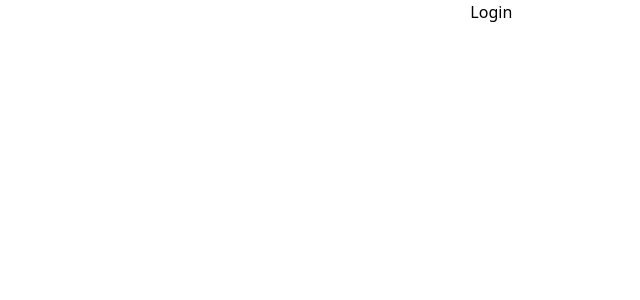
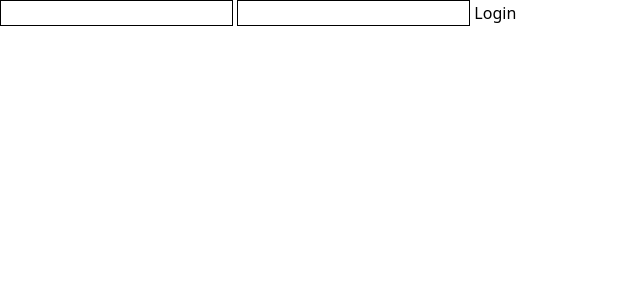
Before and after one commit to LakerHacks25-TCG/tcg, a SvelteKit app in the folder frontend/: page /login in a window 1280 px wide. Shown: the top 300 px of the page, without its empty margins (0-640 px from the left). Built offline with nearby package versions, Linux system fonts and the light colour scheme.

Commit message:
make textboxes visible

```diff
--- a/frontend/src/app.css
+++ b/frontend/src/app.css
@@ -97,3 +97,11 @@
     grid-template-columns: 45% 45%;
     grid-template-rows: 45% 45%;
 }
+
+.textbox-input {
+    border: 1px solid black;
+}
+
+.textbox-input {
+    border: 1px solid black;
+}
--- a/frontend/src/routes/+page.svelte
+++ b/frontend/src/routes/+page.svelte
@@ -41,6 +41,6 @@
     }
 </script>
 
-<input type="text" bind:value={roomName}>
+<input class="textbox-input" type="text" bind:value={roomName}>
 <button onclick={create}>Create Room</button>
 <button onclick={join}>Join Room</button>
--- a/frontend/src/routes/login/+page.svelte
+++ b/frontend/src/routes/login/+page.svelte
@@ -1,10 +1,11 @@
 <script>
     import { goto } from '$app/navigation';
+	import { backendURL } from '$lib/config';
 
     let username = $state(''), password = $state('')
 
     async function handleLogin() {
-        const res = await fetch('http://localhost:8080/login', {
+        const res = await fetch(backendURL + '/login', {
             method: 'POST',
             headers: {
                 'Content-Type': 'application/x-www-form-urlencoded',
@@ -19,7 +20,7 @@
 </script>
 
 <form onsubmit={handleLogin}>
-    <input type="text" bind:value={username}>
-    <input type="password" bind:value={password}>
+    <input class="textbox-input" type="text" bind:value={username}>
+    <input class="textbox-input" type="password" bind:value={password}>
     <button type="submit">Login</button>
 </form>
--- a/frontend/src/routes/room/+page.svelte
+++ b/frontend/src/routes/room/+page.svelte
@@ -26,8 +26,10 @@
     //                 const data = JSON.parse(msg.body)
     //                 console.log('hi')
     //                 me = data.me
+    //                me.hp = me.maxHp
     //                 me.statuses = []
     //                 you = data.you
+    //                you.hp = you.maxHp
     //                 you.statuses = []
     //                 otherUsername = data.yourName
     //                 started = true;
```
